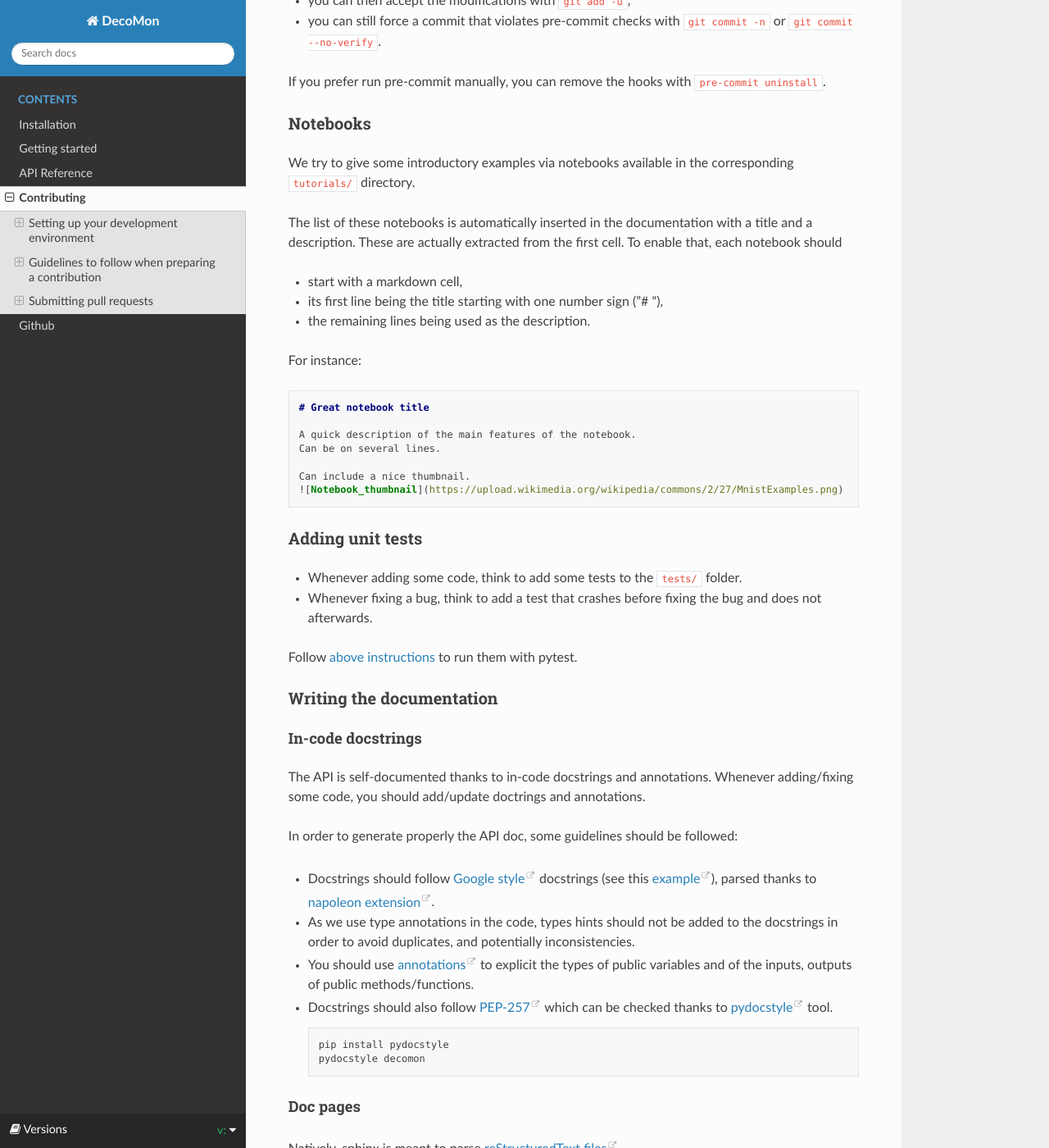
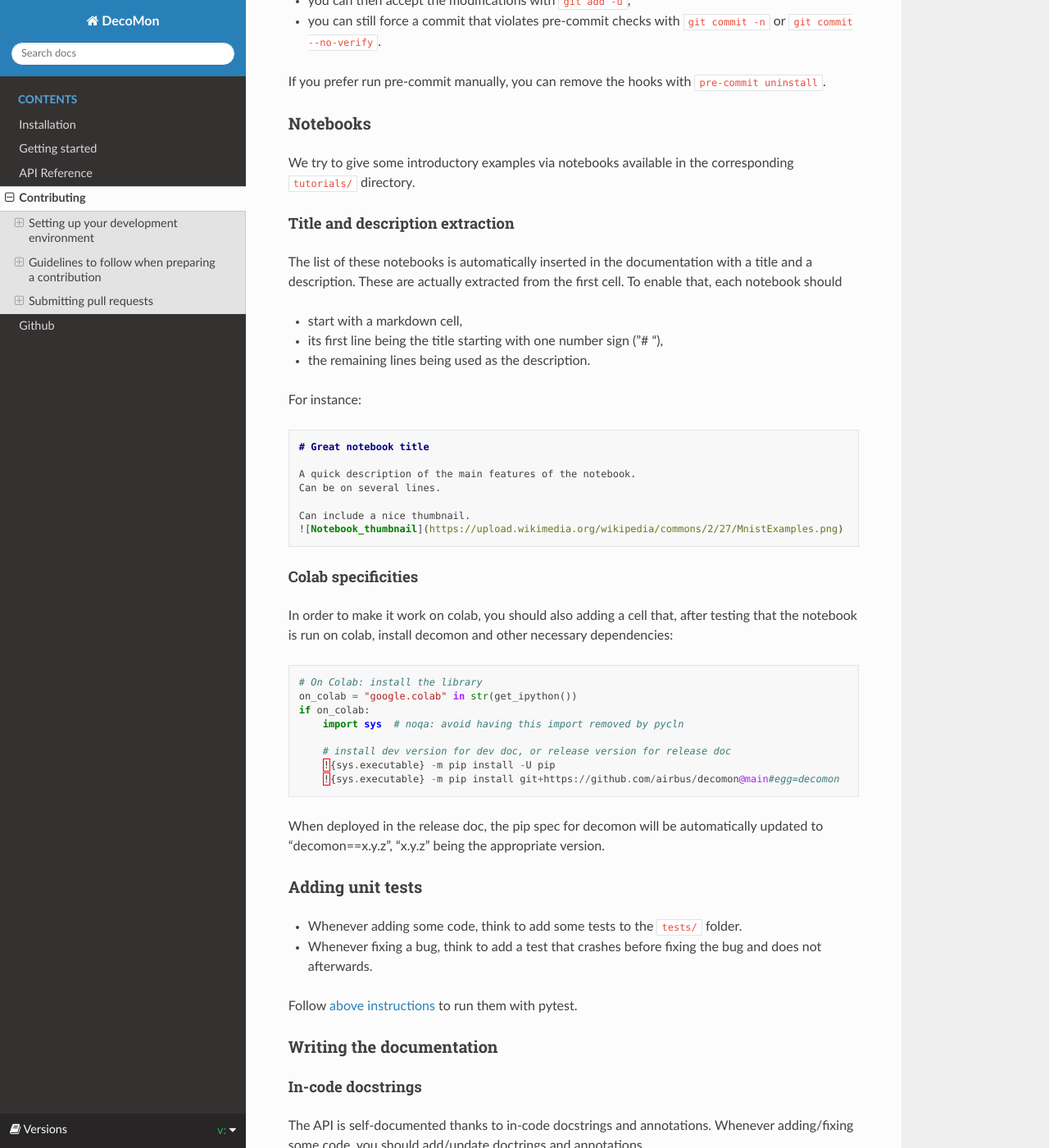
Before and after one commit to airbus/decomon, a Sphinx documentation site: the page built from docs/source/contribute.md, in a window 1280 px wide and 1400 px high, scrolled down 5388 px. Shown: the whole window at 82% size. Built offline with Sphinx 7.4.7 and the Read the Docs theme 2.0.0, drawn with Linux system fonts in a browser that asks for light colours; pages that are not in the unit, such as notebooks, are missing from menus; the version number could not be read and is left out; comment, search, counter and statistics services are not loaded.

Commit message:
Install the library when running the notebooks on colab
- we do it in a cell of each tutorial
- when adding an new tutorial, we need this cell, as now explained in
  contributing page of doc
- by default, we install the version of the library on main branch of
  main repo (https://github.com/airbus/decomon@main), you need to change
  it manually when testing on colab for other versions of code
- this will be automatically changed in notebooks used by release docs,
  so that it installs instead the corresponding release from PyPI
- we update pre-commit nbqa-pycln hook to avoid having sys import
  removed

````diff
--- a/docs/source/contribute.md
+++ b/docs/source/contribute.md
@@ -228,6 +228,7 @@ If you prefer run pre-commit manually, you can remove the hooks with `pre-commit
 
 We try to give some introductory examples via notebooks available in the corresponding `tutorials/` directory.
 
+#### Title and description extraction
 The list of these notebooks is automatically inserted in the documentation with a title and a description.
 These are actually extracted from the first cell. To enable that, each notebook should
 
@@ -236,7 +237,6 @@ These are actually extracted from the first cell. To enable that, each notebook
 - the remaining lines being used as the description.
 
 For instance:
-
 ```markdown
 # Great notebook title
 
@@ -246,6 +246,23 @@ Can be on several lines.
 Can include a nice thumbnail.
 ![Notebook_thumbnail](https://upload.wikimedia.org/wikipedia/commons/2/27/MnistExamples.png)
 ```
+
+#### Colab specificities
+In order to make it work on colab, you should also adding a cell that, after testing that the notebook is run on colab,
+install decomon and other necessary dependencies:
+```python
+# On Colab: install the library
+on_colab = "google.colab" in str(get_ipython())
+if on_colab:
+    import sys  # noqa: avoid having this import removed by pycln
+
+    # install dev version for dev doc, or release version for release doc
+    !{sys.executable} -m pip install -U pip
+    !{sys.executable} -m pip install git+https://github.com/airbus/decomon@main#egg=decomon
+```
+When deployed in the release doc, the pip spec for decomon will be automatically updated to "decomon==x.y.z",
+"x.y.z" being the appropriate version.
+
 
 ### Adding unit tests
 
````
Also changed, not shown: .pre-commit-config.yaml, 4 other files.
